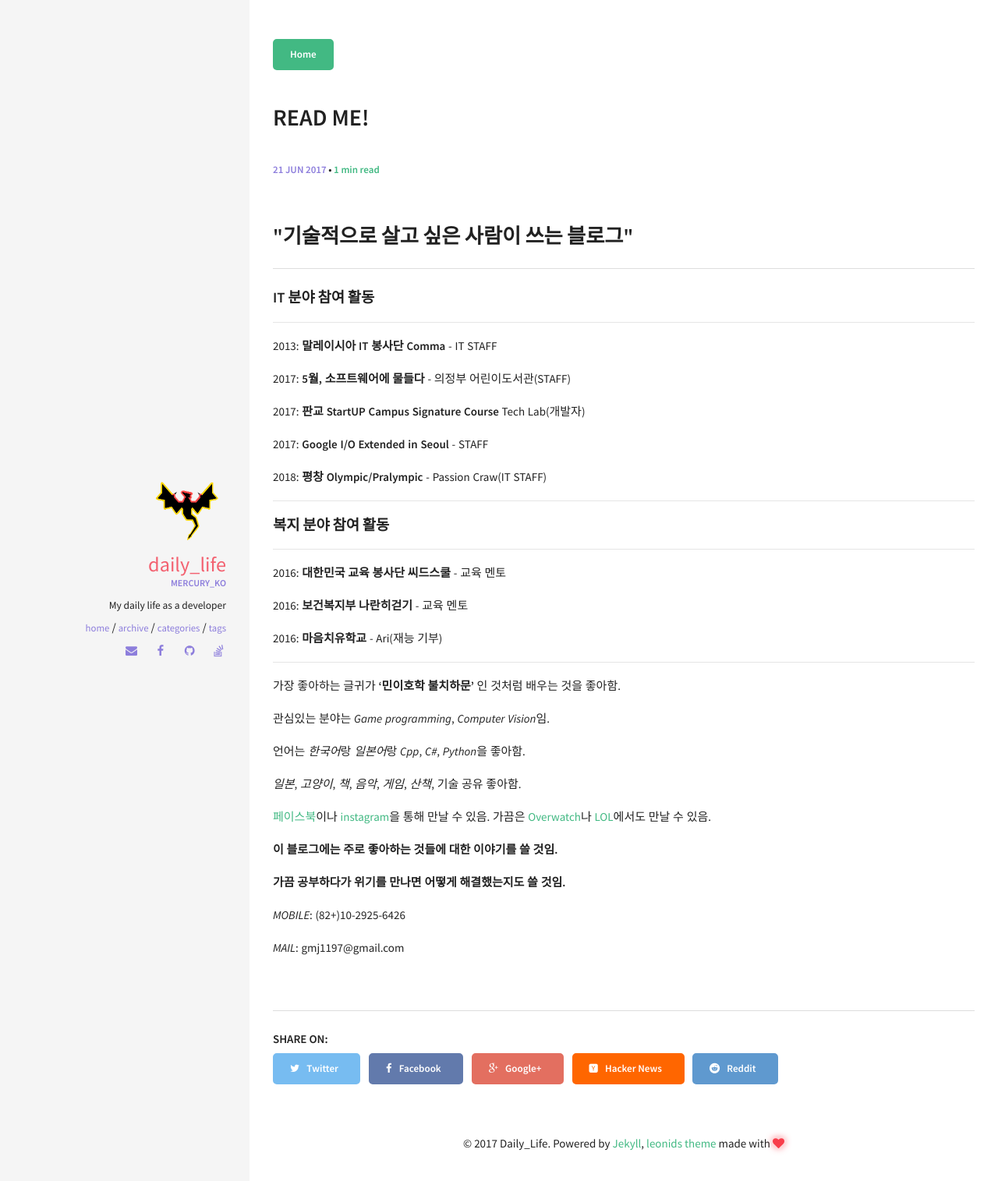
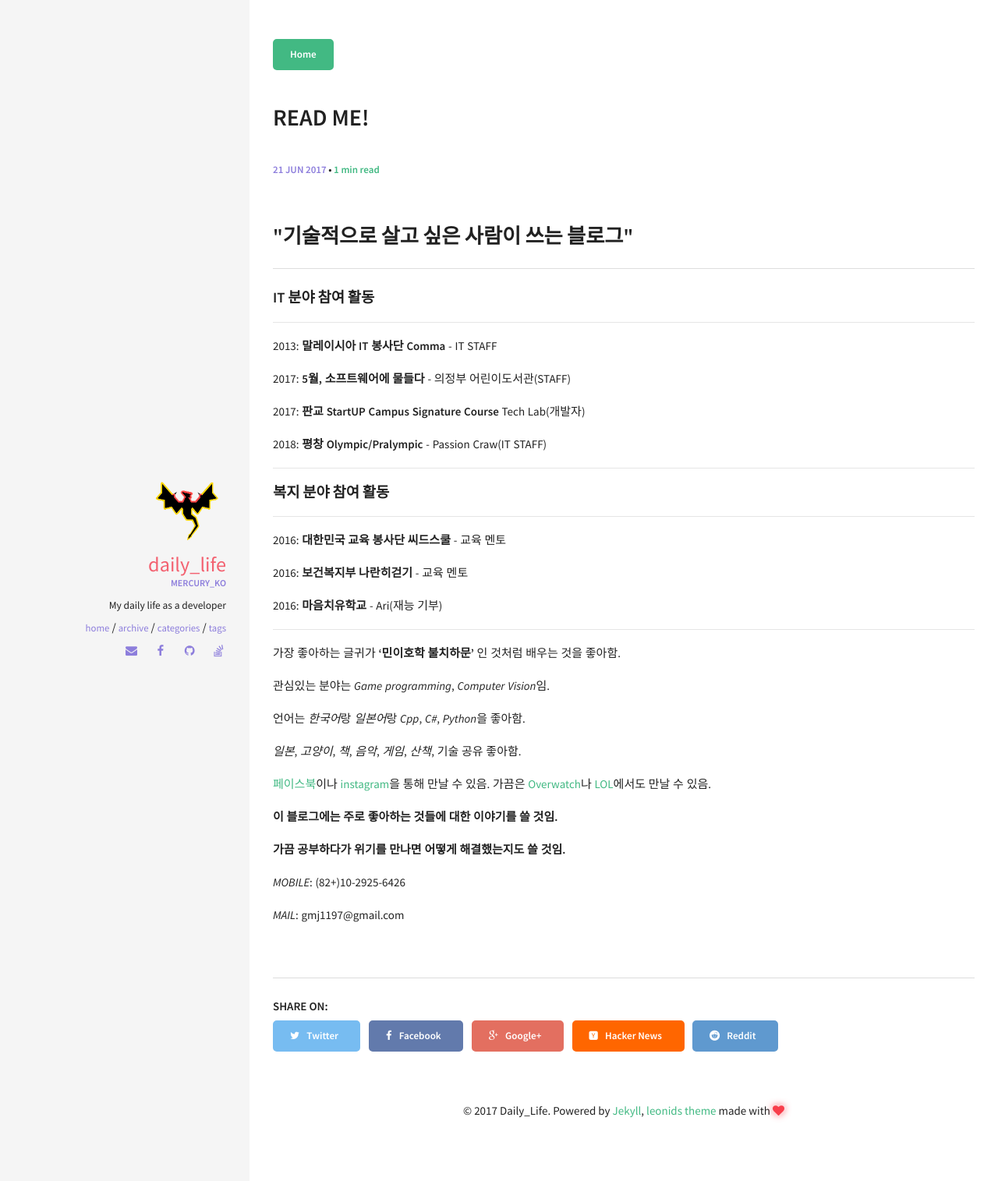
Before and after one commit to renyuanz/leonids, a Jekyll site: the page built from _posts/2017-06-21-read_me.md, in a window 1280 px wide. Shown: the top 1515 px of the page at 78% size. Built offline with Jekyll 4.4.1, drawn with Linux system fonts in a browser that asks for light colours.

Commit message:
Modifieid read-me.md

```diff
--- a/_posts/2017-06-21-read_me.md
+++ b/_posts/2017-06-21-read_me.md
@@ -17,8 +17,6 @@ comments: true
 2017: **5월, 소프트웨어에 물들다** - 의정부 어린이도서관(STAFF)
 
 2017: **판교 StartUP Campus Signature Course** Tech Lab(개발자)
-
-2017: **Google I/O Extended in Seoul** - STAFF
 
 2018: **평창 Olympic/Pralympic** - Passion Craw(IT STAFF)
 
```
